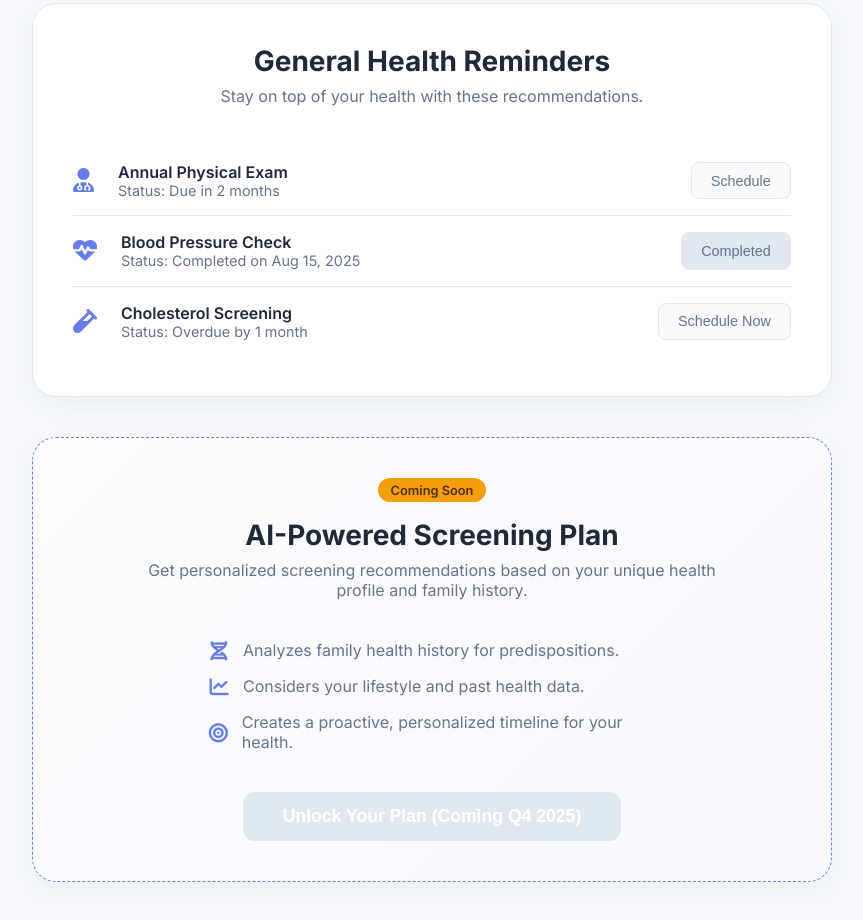
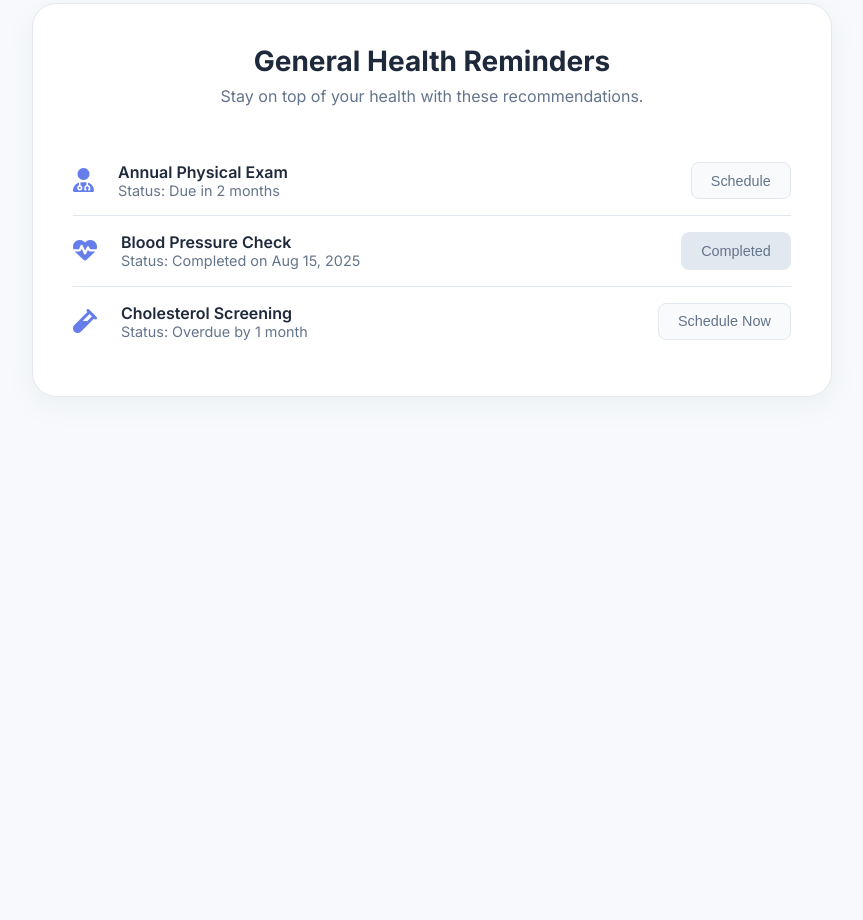
Before and after one commit to NA0XY/123, a website: page patient-screening.html in a window 1280 px wide. Shown: the part 1087-2007 px from the top of the page, without its empty margins (348-1211 px from the left). After the commit the page ends 1524 px from the top, so only its background shows below. Drawn offline with Linux system fonts and the light colour scheme.

Commit message:
Remove AI-Powered Screening Plan section
Removed the future feature section for AI-Powered Screening Plan.

```diff
--- a/patient-screening.html
+++ b/patient-screening.html
@@ -536,7 +536,6 @@
                                     <label class="option-label"><input type="radio" name="q3" value="3"><span class="option-button">Nearly every day</span></label>
                                 </div>
                             </div>
-
                             <div class="screening-footer">
                                 <button type="submit" class="submit-btn" id="submitBtn" disabled>Submit My Answers</button>
                             </div>
@@ -579,22 +578,6 @@
                                      <button class="schedule-btn">Schedule Now</button>
                                 </div>
                             </div>
-                        </div>
-                    </div>
-
-                    <div class="preventive-screening-container future-feature">
-                         <div class="screening-header">
-                            <div class="coming-soon-badge">Coming Soon</div>
-                            <h2>AI-Powered Screening Plan</h2>
-                            <p>Get personalized screening recommendations based on your unique health profile and family history.</p>
-                        </div>
-                        <div class="feature-description">
-                             <p><i class="fas fa-dna"></i> Analyzes family health history for predispositions.</p>
-                             <p><i class="fas fa-chart-line"></i> Considers your lifestyle and past health data.</p>
-                             <p><i class="fas fa-bullseye"></i> Creates a proactive, personalized timeline for your health.</p>
-                        </div>
-                        <div class="screening-footer">
-                             <button class="submit-btn" disabled>Unlock Your Plan (Coming Q4 2025)</button>
                         </div>
                     </div>
                 </div>
```
